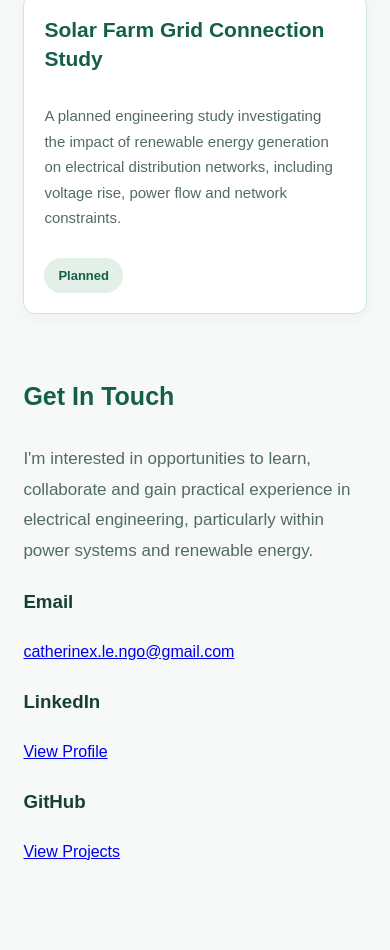
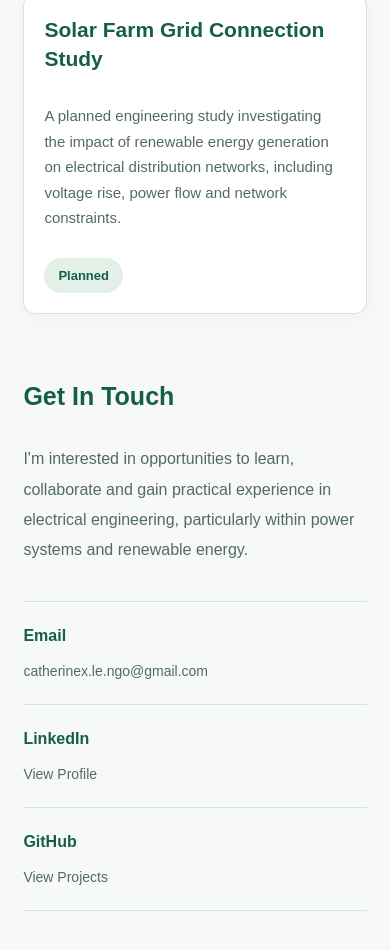
Before and after one commit to catherineelle/engineering-portfolio-, a plain HTML site: page index.html in a window 390 px wide. Shown: the part 2851-3801 px from the top of the page. Before the commit the page ends 3742 px from the top, so only its background shows below. Drawn offline with Linux system fonts and the light colour scheme.

Commit message:
Update style.css

```diff
--- a/style.css
+++ b/style.css
@@ -349,3 +349,79 @@ p {
   }
 
 }
+
+
+/* ===== CONTACT SECTION ===== */
+
+#contact {
+  margin-top: 80px;
+  margin-bottom: 100px;
+}
+
+.contact-intro {
+  color: #526B62;
+  font-size: 16px;
+  line-height: 1.9;
+  max-width: 700px;
+  margin-bottom: 35px;
+}
+
+/* Contact Rows */
+
+.contact-list {
+  width: 100%;
+  border-top: 1px solid #D1E5DC;
+}
+
+.contact-row {
+  display: grid;
+  grid-template-columns: 35% 65%;
+  align-items: center;
+  padding: 25px 0;
+  border-bottom: 1px solid #D1E5DC;
+}
+
+.contact-row h3 {
+  color: #155E4B;
+  font-size: 17px;
+  font-weight: 600;
+  margin: 0;
+}
+
+.contact-row a {
+  color: #526B62;
+  font-size: 16px;
+  text-decoration: none;
+  overflow-wrap: anywhere;
+  transition: color 0.3s ease;
+}
+
+.contact-row a:hover {
+  color: #155E4B;
+  text-decoration: underline;
+}
+
+/* Mobile Responsiveness */
+
+@media (max-width: 600px) {
+
+  #contact {
+    margin-top: 50px;
+    margin-bottom: 60px;
+  }
+
+  .contact-row {
+    grid-template-columns: 1fr;
+    gap: 8px;
+    padding: 20px 0;
+  }
+
+  .contact-row h3 {
+    font-size: 16px;
+  }
+
+  .contact-row a {
+    font-size: 14px;
+  }
+
+}
```
